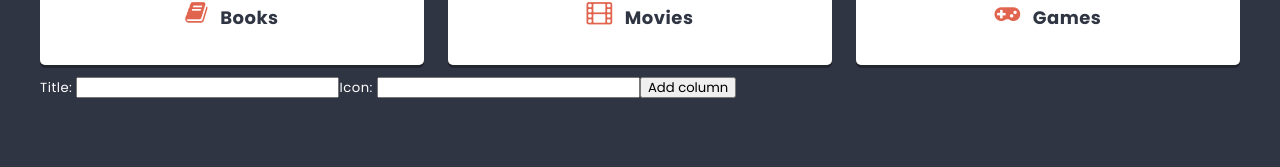
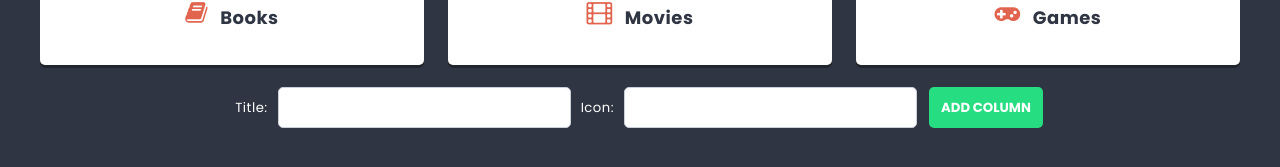
Before and after one commit to Jnlietta/react-app, a React (Create React App) app in the folder react-app/: page / in a window 1280 px wide. Shown: the part 555-722 px from the top of the page. Built offline with nearby package versions, Linux system fonts and the light colour scheme.

Commit message:
Use components Button and TextInput inside ColumnForm

```diff
--- a/react-app/src/components/ColumnForm/ColumnForm.js
+++ b/react-app/src/components/ColumnForm/ColumnForm.js
@@ -1,5 +1,7 @@
 import styles from './ColumnForm.module.scss';
 import { useState } from 'react';
+import Button from '../Button/Button.js';
+import TextInput from '../TextInput/TextInput.js';
 
 const ColumnForm = props => {
     const [title, setTitle] = useState ('');
@@ -13,10 +15,12 @@ const ColumnForm = props => {
     }
 
     return (
-        <form onSubmit={handleSubmit}>
-            Title: <input type="text" value={title} onChange={e => setTitle(e.target.value)} />
-            Icon: <input type="text" value={icon} onChange={e => setIcon(e.target.value)} />
-            <button>Add column</button>
+        <form className={styles.columnForm} onSubmit={handleSubmit}>
+            <span className={styles.spanMargin}>Title:</span>
+            <TextInput type="text" value={title} onChange={e => setTitle(e.target.value)} />
+            <span className={styles.spanMargin}>Icon:</span>
+            <TextInput type="text" value={icon} onChange={e => setIcon(e.target.value)} />
+            <Button>Add column</Button>
         </form>
 	);
 };
--- a/react-app/src/components/ColumnForm/ColumnForm.module.scss
+++ b/react-app/src/components/ColumnForm/ColumnForm.module.scss
@@ -0,0 +1,11 @@
+.columnForm {
+    display: flex;
+    align-items: center;
+    justify-content: center;
+    padding:10px;
+}
+
+.spanMargin {
+    margin:0 10px;
+    margin-bottom: 12px;
+}
--- a/react-app/src/components/TextInput/TextInput.js
+++ b/react-app/src/components/TextInput/TextInput.js
@@ -1,7 +1,7 @@
 import styles from './TextInput.module.scss';
 
 const TextInput = props => {
-    return (<input className={styles.input} placeholder={props.placeholder} type="text" />);
+    return (<input className={styles.input} value={props.value} onChange={props.onChange} placeholder={props.placeholder} type="text" />);
 };
 
 export default TextInput;
```
